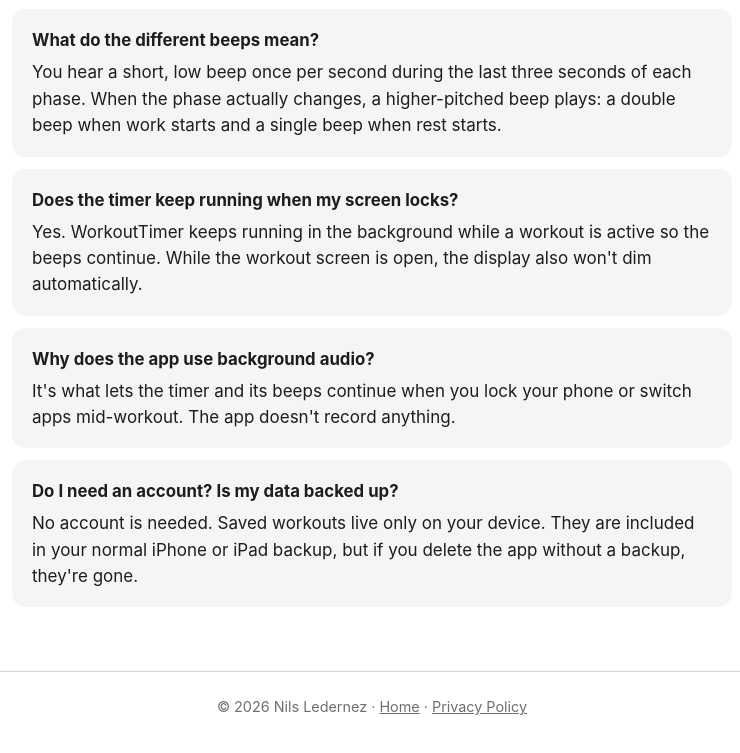
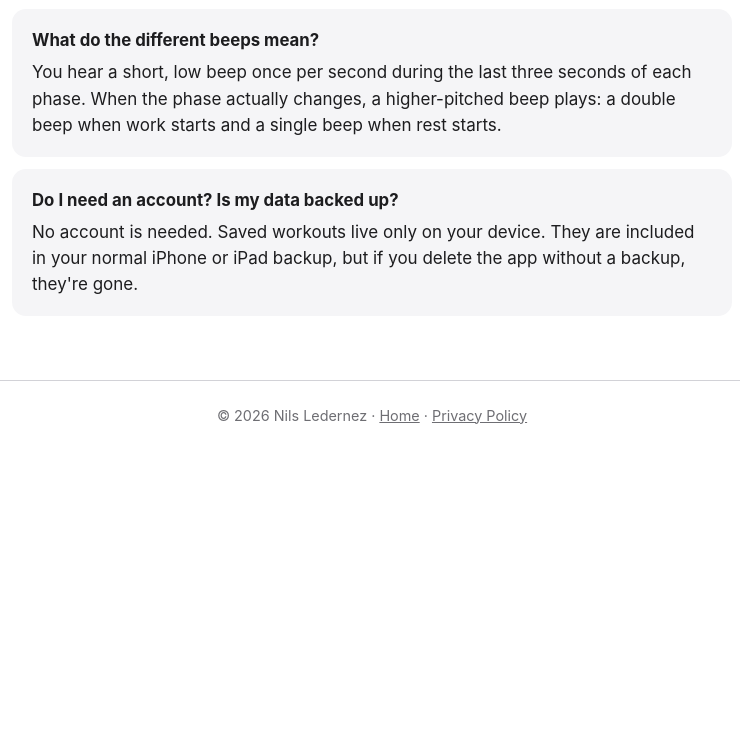
Before and after one commit to NilsLedernez/WorkoutTimer, a plain HTML site: page support.html in a window 1280 px wide. Shown: the part 963-1716 px from the top of the page, without its empty margins (268-1008 px from the left). After the commit the page ends 1430 px from the top, so only its background shows below. Drawn offline with Linux system fonts and the light colour scheme.

Commit message:
Remove FAQ sections on timer and audio usage
Removed FAQs about timer functionality and background audio.

```diff
--- a/support.html
+++ b/support.html
@@ -71,16 +71,6 @@
   </div>
 
   <div class="card">
-    <h3>Does the timer keep running when my screen locks?</h3>
-    <p>Yes. WorkoutTimer keeps running in the background while a workout is active so the beeps continue. While the workout screen is open, the display also won't dim automatically.</p>
-  </div>
-
-  <div class="card">
-    <h3>Why does the app use background audio?</h3>
-    <p>It's what lets the timer and its beeps continue when you lock your phone or switch apps mid-workout. The app doesn't record anything.</p>
-  </div>
-
-  <div class="card">
     <h3>Do I need an account? Is my data backed up?</h3>
     <p>No account is needed. Saved workouts live only on your device. They are included in your normal iPhone or iPad backup, but if you delete the app without a backup, they're gone.</p>
   </div>
```
